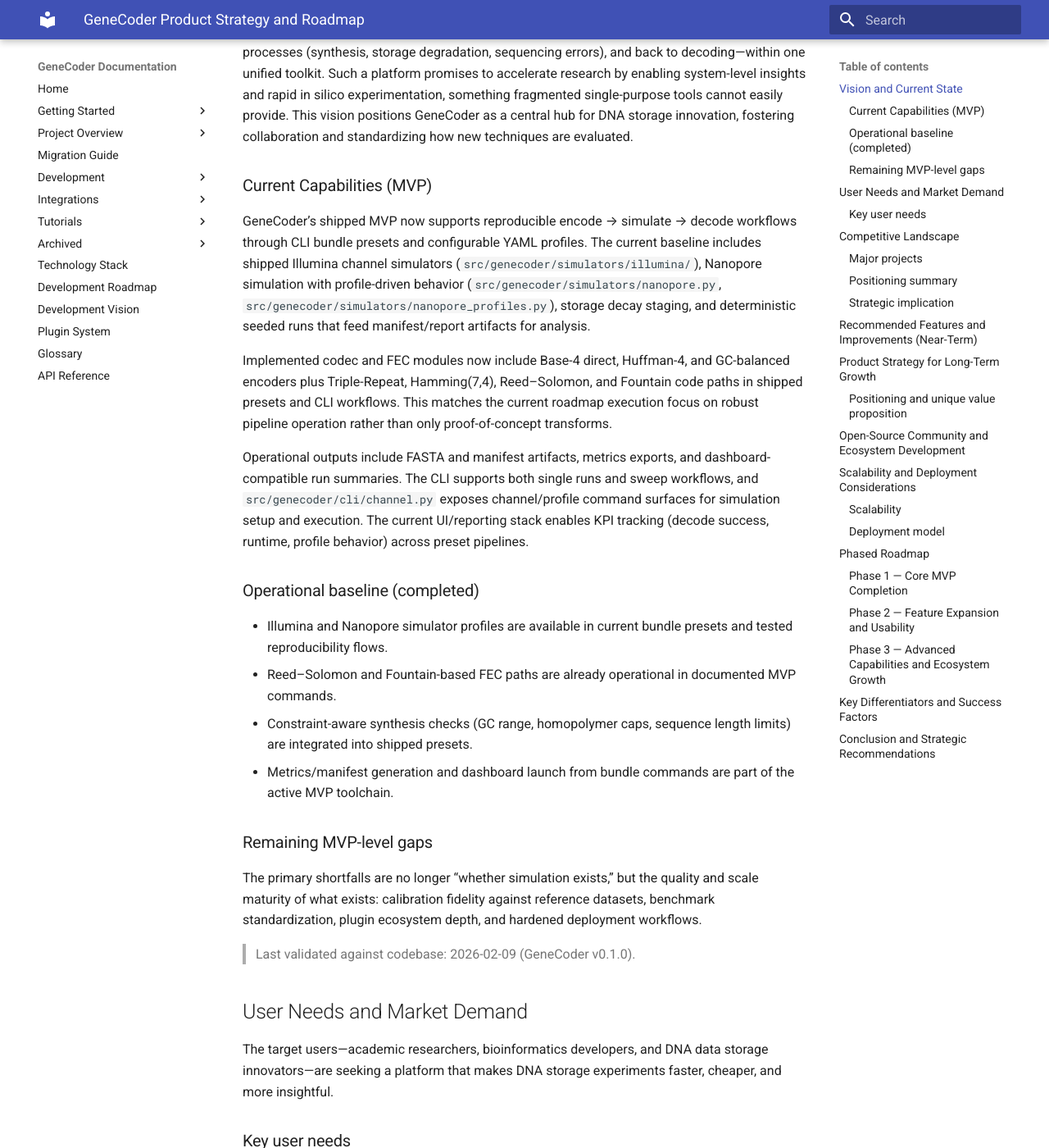
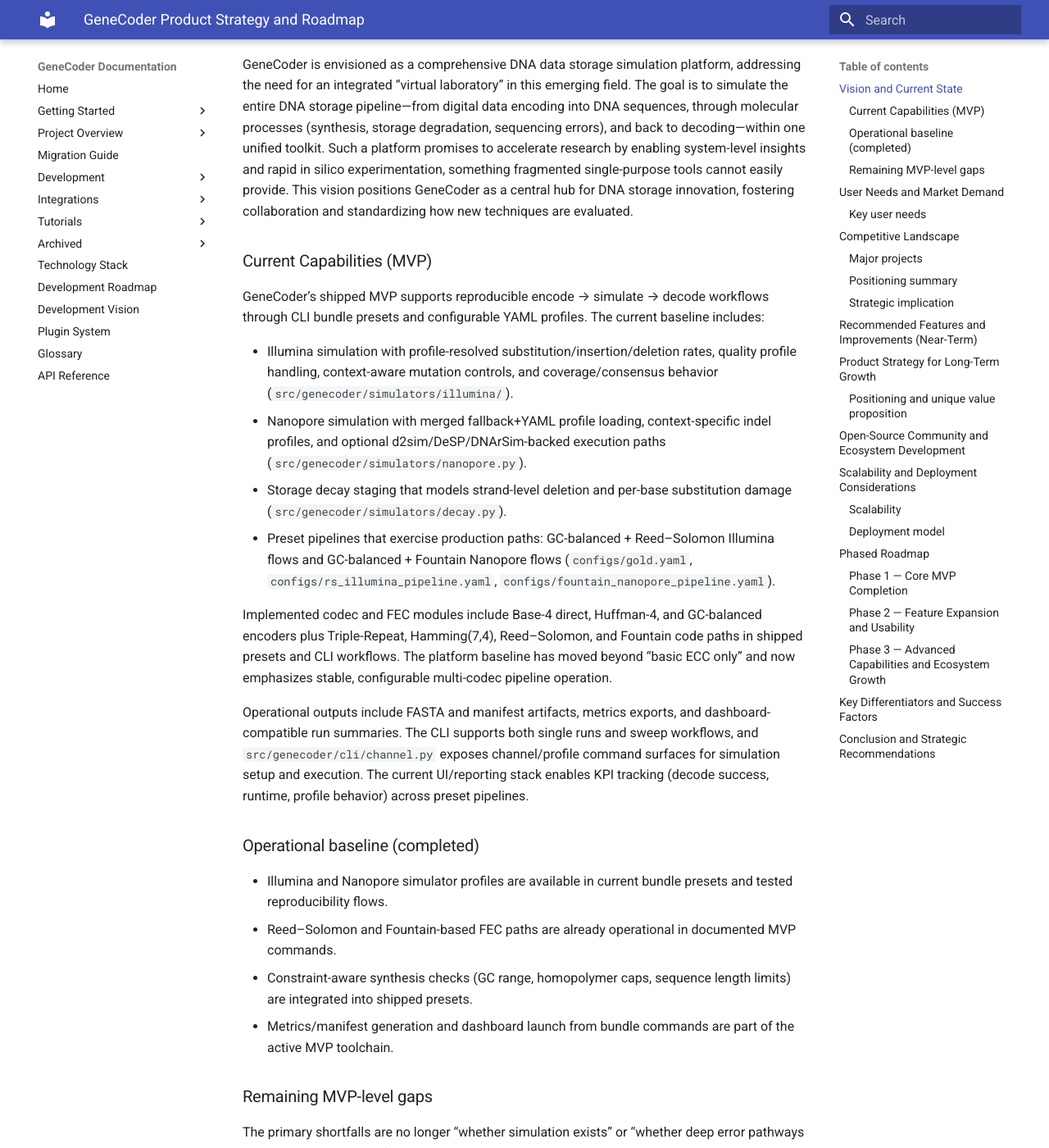
Before and after one commit to d0tTino/GeneCoder, an MkDocs documentation site: the page built from docs/product_strategy.md, in a window 1280 px wide and 1400 px high, scrolled down 256 px. Shown: the whole window at 82% size. Built offline with MkDocs 1.6.1 and Material for MkDocs 9.7.7, drawn with Linux system fonts in a browser that asks for light colours; some of the changed text lies outside the part shown.

Commit message:
docs: align product strategy with implemented baseline

```diff
--- a/docs/product_strategy.md
+++ b/docs/product_strategy.md
@@ -1,4 +1,7 @@
 # GeneCoder Product Strategy and Roadmap
+
+> Last validated against codebase: 2026-02-10.
+> Maintenance rule: whenever strategy documents are edited, this validation date must be re-checked and updated.
 
 ## Vision and Current State
 
@@ -6,9 +9,14 @@ GeneCoder is envisioned as a comprehensive DNA data storage simulation platform,
 
 ### Current Capabilities (MVP)
 
-GeneCoder’s shipped MVP now supports reproducible encode → simulate → decode workflows through CLI bundle presets and configurable YAML profiles. The current baseline includes shipped Illumina channel simulators (`src/genecoder/simulators/illumina/`), Nanopore simulation with profile-driven behavior (`src/genecoder/simulators/nanopore.py`, `src/genecoder/simulators/nanopore_profiles.py`), storage decay staging, and deterministic seeded runs that feed manifest/report artifacts for analysis.
+GeneCoder’s shipped MVP supports reproducible encode → simulate → decode workflows through CLI bundle presets and configurable YAML profiles. The current baseline includes:
 
-Implemented codec and FEC modules now include Base-4 direct, Huffman-4, and GC-balanced encoders plus Triple-Repeat, Hamming(7,4), Reed–Solomon, and Fountain code paths in shipped presets and CLI workflows. This matches the current roadmap execution focus on robust pipeline operation rather than only proof-of-concept transforms.
+- Illumina simulation with profile-resolved substitution/insertion/deletion rates, quality profile handling, context-aware mutation controls, and coverage/consensus behavior (`src/genecoder/simulators/illumina/`).
+- Nanopore simulation with merged fallback+YAML profile loading, context-specific indel profiles, and optional d2sim/DeSP/DNArSim-backed execution paths (`src/genecoder/simulators/nanopore.py`).
+- Storage decay staging that models strand-level deletion and per-base substitution damage (`src/genecoder/simulators/decay.py`).
+- Preset pipelines that exercise production paths: GC-balanced + Reed–Solomon Illumina flows and GC-balanced + Fountain Nanopore flows (`configs/gold.yaml`, `configs/rs_illumina_pipeline.yaml`, `configs/fountain_nanopore_pipeline.yaml`).
+
+Implemented codec and FEC modules include Base-4 direct, Huffman-4, and GC-balanced encoders plus Triple-Repeat, Hamming(7,4), Reed–Solomon, and Fountain code paths in shipped presets and CLI workflows. The platform baseline has moved beyond “basic ECC only” and now emphasizes stable, configurable multi-codec pipeline operation.
 
 Operational outputs include FASTA and manifest artifacts, metrics exports, and dashboard-compatible run summaries. The CLI supports both single runs and sweep workflows, and `src/genecoder/cli/channel.py` exposes channel/profile command surfaces for simulation setup and execution. The current UI/reporting stack enables KPI tracking (decode success, runtime, profile behavior) across preset pipelines.
 
@@ -21,9 +29,12 @@ Operational outputs include FASTA and manifest artifacts, metrics exports, and d
 
 ### Remaining MVP-level gaps
 
-The primary shortfalls are no longer “whether simulation exists,” but the quality and scale maturity of what exists: calibration fidelity against reference datasets, benchmark standardization, plugin ecosystem depth, and hardened deployment workflows.
+The primary shortfalls are no longer “whether simulation exists” or “whether deep error pathways exist,” but the maturity of calibration and operations around those capabilities:
 
-> Last validated against codebase: 2026-02-09 (GeneCoder v0.1.0).
+- **Calibration fidelity:** tighter fit to platform-specific read/error distributions and drift patterns.
+- **Benchmark rigor:** stronger standardized datasets, acceptance thresholds, and reproducibility governance.
+- **Plugin maturity:** better lifecycle support for third-party codec/FEC/simulator/visualizer plugins.
+- **Deployment hardening:** stronger release automation, secure defaults, and production-oriented execution reliability.
 
 ## User Needs and Market Demand
 
```
